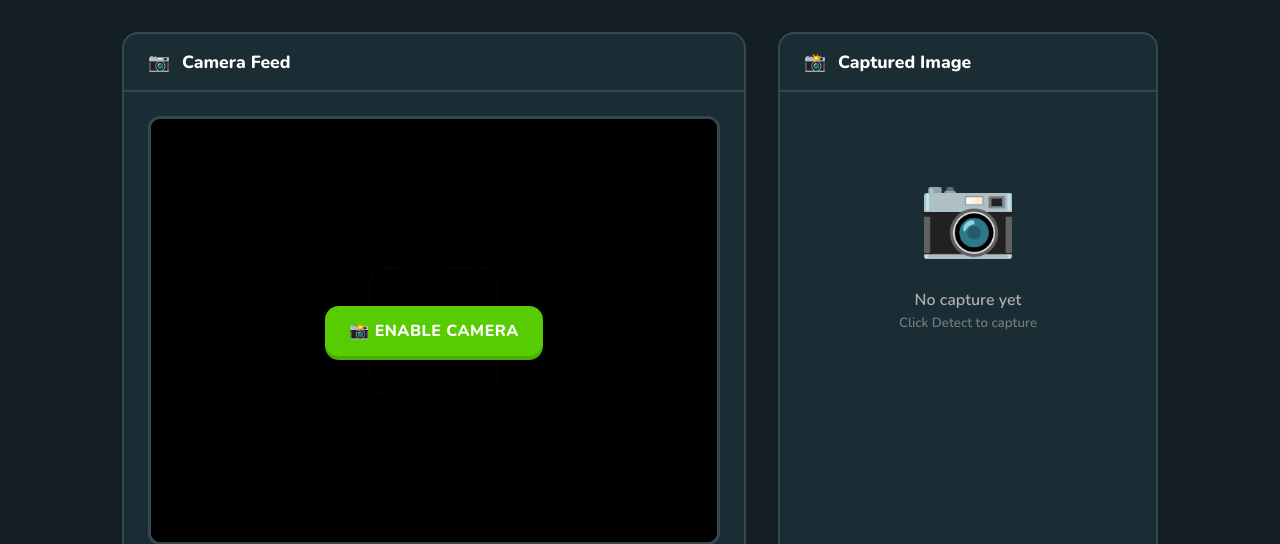
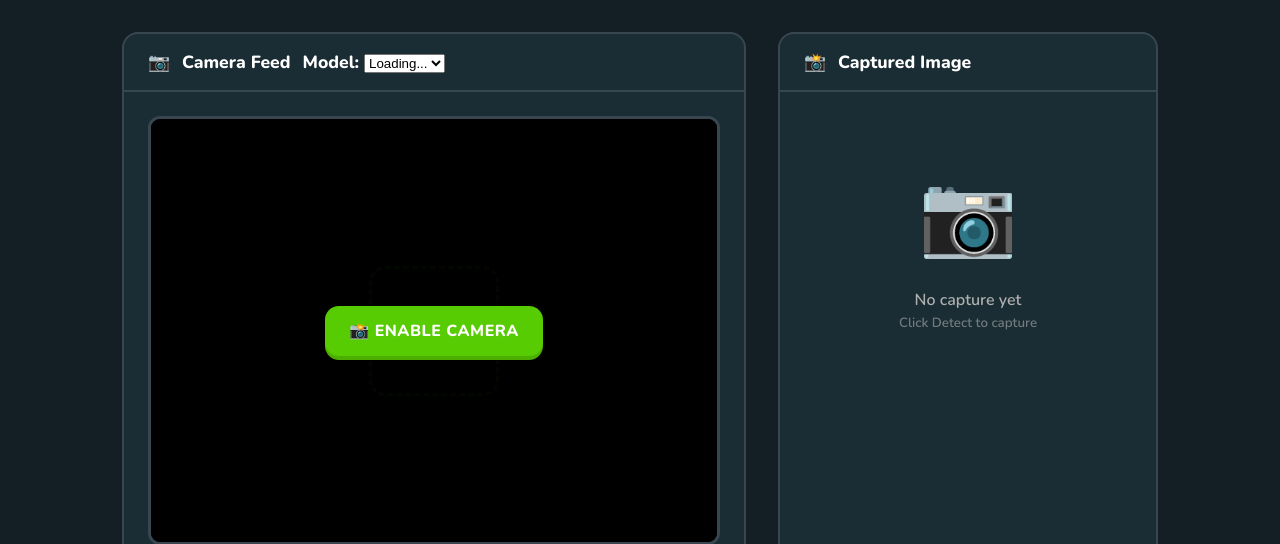
Before and after one commit to VXGN/Kana-classifier-v2, a Flask app: page / in a window 1280 px wide. Shown: the part 97-641 px from the top of the page. Run offline with Flask 3, Linux system fonts and the light colour scheme; parts of the project's set-up code (start-up, migrations or seed data) failed here and were passed over.

Commit message:
Add model selector dropdown to camera feed section in index.html

```diff
--- a/templates/index.html
+++ b/templates/index.html
@@ -26,6 +26,12 @@
             <div class="card-header">
                 <span>📷</span>
                 <span>Camera Feed</span>
+                <div class="model-selector">
+                    <label for="modelSelect">Model:</label>
+                    <select id="modelSelect" class="model-dropdown">
+                        <option value="">Loading...</option>
+                    </select>
+                </div>
             </div>
             <div class="card-body">
                 <div class="video-box">
```
